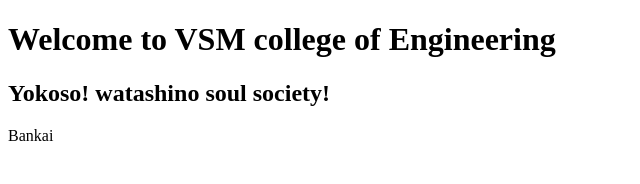
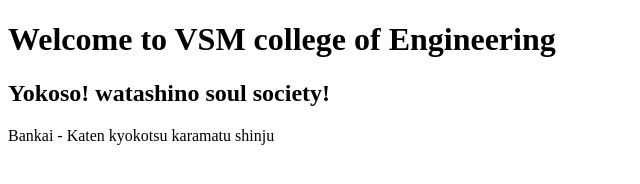
Before and after one commit to anandprasadkommu/gitproject, a plain HTML site: page index.html in a window 1280 px wide. Shown: the whole page, without its empty margins (0-640 px from the left). Drawn offline with Linux system fonts and the light colour scheme.

Commit message:
v3 of the project

```diff
--- a/index.html
+++ b/index.html
@@ -8,6 +8,6 @@
 <body>
     <h1>Welcome to VSM college of Engineering</h1>
     <h2>Yokoso! watashino soul society!</h2>
-    <p>Bankai</p>
+    <p>Bankai - Katen kyokotsu karamatu shinju</p>
 </body>
 </html>
```
